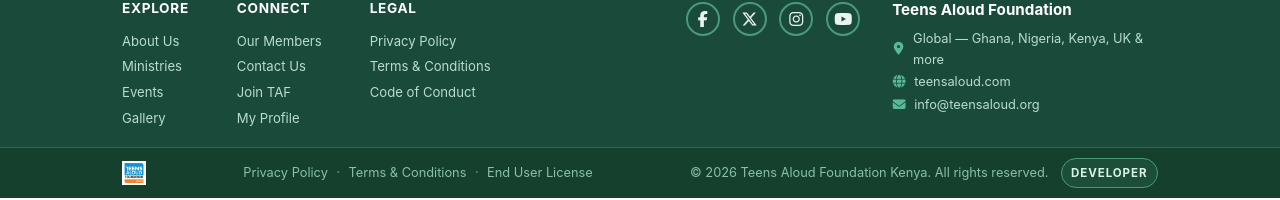
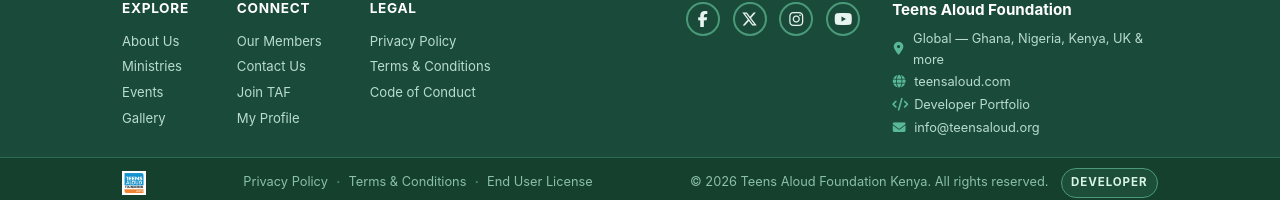
Before and after one commit to kingoh-200/Taf, a React (Vite) app in the folder Frontend/: page / in a window 1280 px wide. Shown: the part 2477-2677 px from the top of the page. Built offline with nearby package versions, Linux system fonts and the light colour scheme; no server answers.

Commit message:
Add developer portfolio to footer

```diff
--- a/Frontend/src/components/Footer.tsx
+++ b/Frontend/src/components/Footer.tsx
@@ -150,6 +150,10 @@
             <p style={styles.infoLine}>
               <i className="fa-solid fa-globe" style={styles.infoIcon}></i>
               <a href="https://teensaloud.com" target="_blank" rel="noopener noreferrer" style={{ color: 'inherit', textDecoration: 'none' }}>teensaloud.com</a>
+            </p>
+            <p style={styles.infoLine}>
+              <i className="fa-solid fa-code" style={styles.infoIcon}></i>
+              <a href="https://carlson-kingoina.vercel.app/" target="_blank" rel="noopener noreferrer" style={{ color: 'inherit', textDecoration: 'none' }}>Developer Portfolio</a>
             </p>
             <p style={styles.infoLine}>
               <i className="fa-solid fa-envelope" style={styles.infoIcon}></i>
```
